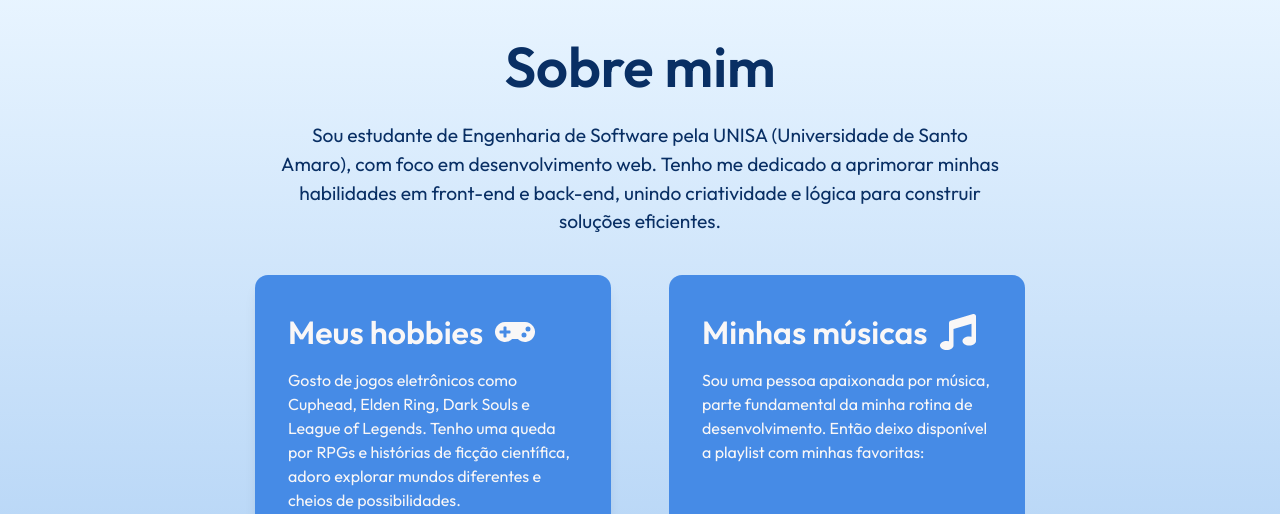
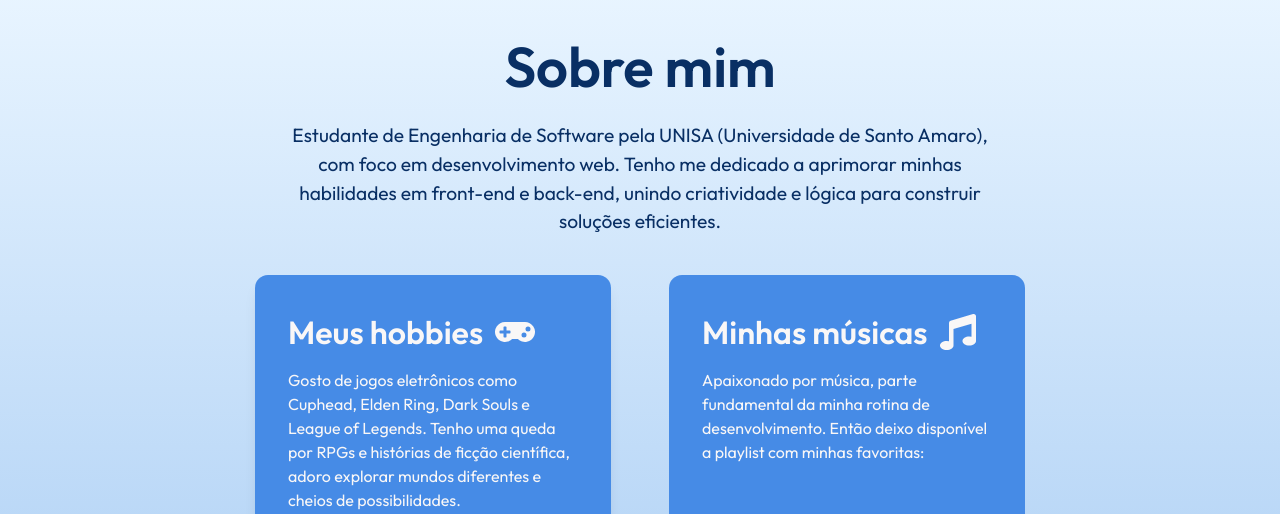
Before and after one commit to Robizuu/gabrielmotta.dev, a React (Vite) app: page / in a window 1280 px wide. Shown: the part 820-1334 px from the top of the page. Built offline with nearby package versions, Linux system fonts and the light colour scheme; grey boxes are pictures that could not be loaded.

Commit message:
style: atualiza cores e textos do site

```diff
--- a/src/pages/about/About.jsx
+++ b/src/pages/about/About.jsx
@@ -13,7 +13,7 @@ const About = () => {
         Sobre mim
       </h2>
       <p className="text-center text-wrap mx-5 mt-3 lg:text-[1.2rem] dark:text-gray-300 text-azul-400 reveal">
-        Sou estudante de Engenharia de Software pela UNISA (Universidade de
+        Estudante de Engenharia de Software pela UNISA (Universidade de
         Santo Amaro), com foco em desenvolvimento web. Tenho me dedicado a
         aprimorar minhas habilidades em front-end e back-end, unindo
         criatividade e lógica para construir soluções eficientes.
@@ -75,7 +75,7 @@ const About = () => {
             </h3>
           </div>
           <p className="text-center lg:text-start text-wrap my-3 px-10 lg:px-8 dark:text-gray-300">
-            Sou uma pessoa apaixonada por música, parte fundamental da minha
+            Apaixonado por música, parte fundamental da minha
             rotina de desenvolvimento. Então deixo disponível a playlist com
             minhas favoritas:
           </p>
--- a/src/pages/contact/Contact.jsx
+++ b/src/pages/contact/Contact.jsx
@@ -18,7 +18,7 @@ const Contact = () => {
         Informações para me contatar.
       </p>
       <div className="text-azul-100 flex flex-col gap-3 py-5">
-        <div className="bg-azul-300 dark:bg-cinza-300 flex flex-row items-center p-3 rounded-xl gap-3 ring-1 dark:ring-cinza-100 hover:dark:ring-laranja-100 transition-all duration-300 reveal">
+        <div className="bg-azul-300 dark:bg-cinza-300 flex flex-row items-center p-3 rounded-xl gap-3 ring-1 ring-azul-300 hover:ring-branco-100 dark:ring-cinza-100 hover:dark:ring-laranja-100 transition-all duration-300 reveal">
           <div className="bg-azul-400 dark:bg-cinza-200 text-azul-200 dark:text-laranja-100 p-2 lg:p-5 rounded-sm">
             <FaEnvelope className="lg:h-10 lg:w-10" />
           </div>
@@ -27,7 +27,7 @@ const Contact = () => {
             <p>gmotta344@gmail.com</p>
           </div>
         </div>
-        <div className="bg-azul-300 dark:bg-cinza-300 flex flex-row items-center p-3 rounded-xl gap-3 ring-1 dark:ring-cinza-100 hover:dark:ring-laranja-100 transition-all duration-300 reveal">
+        <div className="bg-azul-300 dark:bg-cinza-300 flex flex-row items-center p-3 rounded-xl gap-3 ring-1 ring-azul-300 hover:ring-branco-100 dark:ring-cinza-100 hover:dark:ring-laranja-100 transition-all duration-300 reveal">
           <div className="bg-azul-400 dark:bg-cinza-200 text-azul-200 dark:text-laranja-100 p-2 lg:p-5 rounded-sm ">
             <FaPhone className="lg:h-10 lg:w-10" />
           </div>
@@ -36,7 +36,7 @@ const Contact = () => {
             <p>+55 12 98816-0781</p>
           </div>
         </div>
-        <div className="bg-azul-300 dark:bg-cinza-300 flex flex-row items-center p-3 rounded-xl gap-3 ring-1 dark:ring-cinza-100 hover:dark:ring-laranja-100 transition-all duration-300 reveal">
+        <div className="bg-azul-300 dark:bg-cinza-300 flex flex-row items-center p-3 rounded-xl gap-3 ring-1 ring-azul-300 hover:ring-branco-100 dark:ring-cinza-100 hover:dark:ring-laranja-100 transition-all duration-300 reveal">
           <div className="bg-azul-400 dark:bg-cinza-200 text-azul-200 dark:text-laranja-100 p-2 lg:p-5 rounded-sm">
             <FaLocationArrow className="lg:h-10 lg:w-10" />
           </div>
--- a/src/pages/journey/Journey.jsx
+++ b/src/pages/journey/Journey.jsx
@@ -12,7 +12,7 @@ const Journey = () => {
         experiência trabalhando na área de tecnologia.
       </p>
       <div className="grid lg:grid-cols-2 gap-5 lg:gap-10 md:px-30 lg:px-[20%]">
-        <div className="bg-azul-300 dark:bg-cinza-300 rounded-xl flex flex-col justify-center gap-1 p-5 mx-10 md:mx-0 lg:mx-0 shadow-xl ring-1 dark:ring-cinza-100 hover:dark:ring-laranja-100 transition-all duration-300 reveal">
+        <div className="bg-azul-300 dark:bg-cinza-300 rounded-xl ring-azul-300 flex flex-col justify-center gap-1 p-5 mx-10 md:mx-0 lg:mx-0 shadow-xl ring-1 hover:ring-branco-100 dark:ring-cinza-100 hover:dark:ring-laranja-100 transition-all duration-300 reveal">
           <div className="flex flex-col justify-center items-center">
             <h4 className="text-[1.5rem] text-branco-100 dark:text-laranja-100 font-semibold">
               Metinjo
@@ -35,7 +35,7 @@ const Journey = () => {
             <li>Solicitações de depósitos com SAP.</li>
           </ul>
         </div>
-        <div className="bg-azul-300 dark:bg-cinza-300 rounded-xl flex flex-col justify-center gap-1 p-5 mx-10 md:mx-0 lg:mx-0 shadow-xl ring-1 dark:ring-cinza-100 hover:dark:ring-laranja-100 transition-all duration-300 reveal">
+        <div className="bg-azul-300 dark:bg-cinza-300 rounded-xl flex flex-col justify-center gap-1 p-5 mx-10 md:mx-0 lg:mx-0 shadow-xl ring-1 ring-azul-300 hover:ring-branco-100 dark:ring-cinza-100 hover:dark:ring-laranja-100 transition-all duration-300 reveal">
           <div className="flex flex-col justify-center items-center">
             <h4 className="text-[1.5rem] text-branco-100 dark:text-laranja-100 font-semibold">
               D'UP
```
